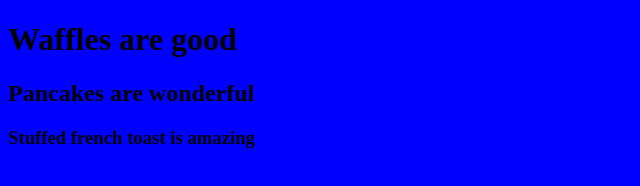
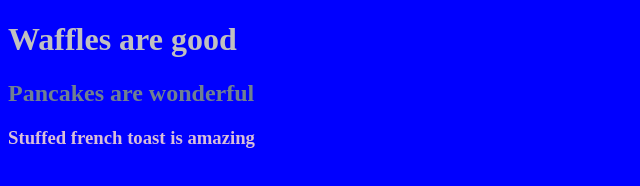
Before and after one commit to dcarde24/dcarde24.github.io, a plain HTML site: page index.html in a window 1280 px wide. Shown: the whole page, without its empty margins (0-640 px from the left). Drawn offline with Linux system fonts and the light colour scheme.

Commit message:
made some font color changes

```diff
--- a/index.html
+++ b/index.html
@@ -3,6 +3,12 @@
 <head>
     <style>
     body {background-color:blue;
+    }
+    h1 {color:silver
+    }
+    h2 {color:slategrey
+    }
+    h3 {color:thistle
     }
     </style>
     <title>Hello Class</title>
```
